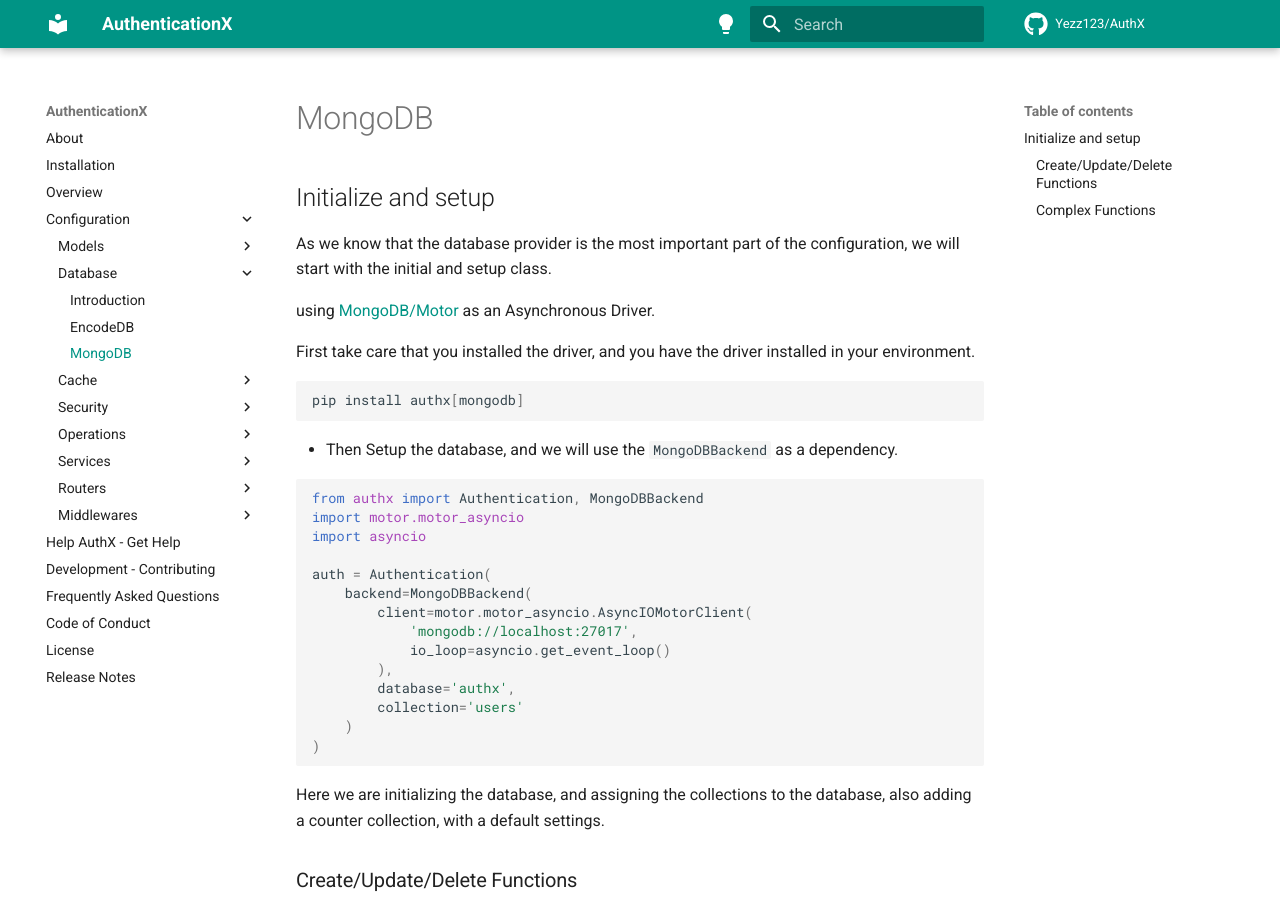
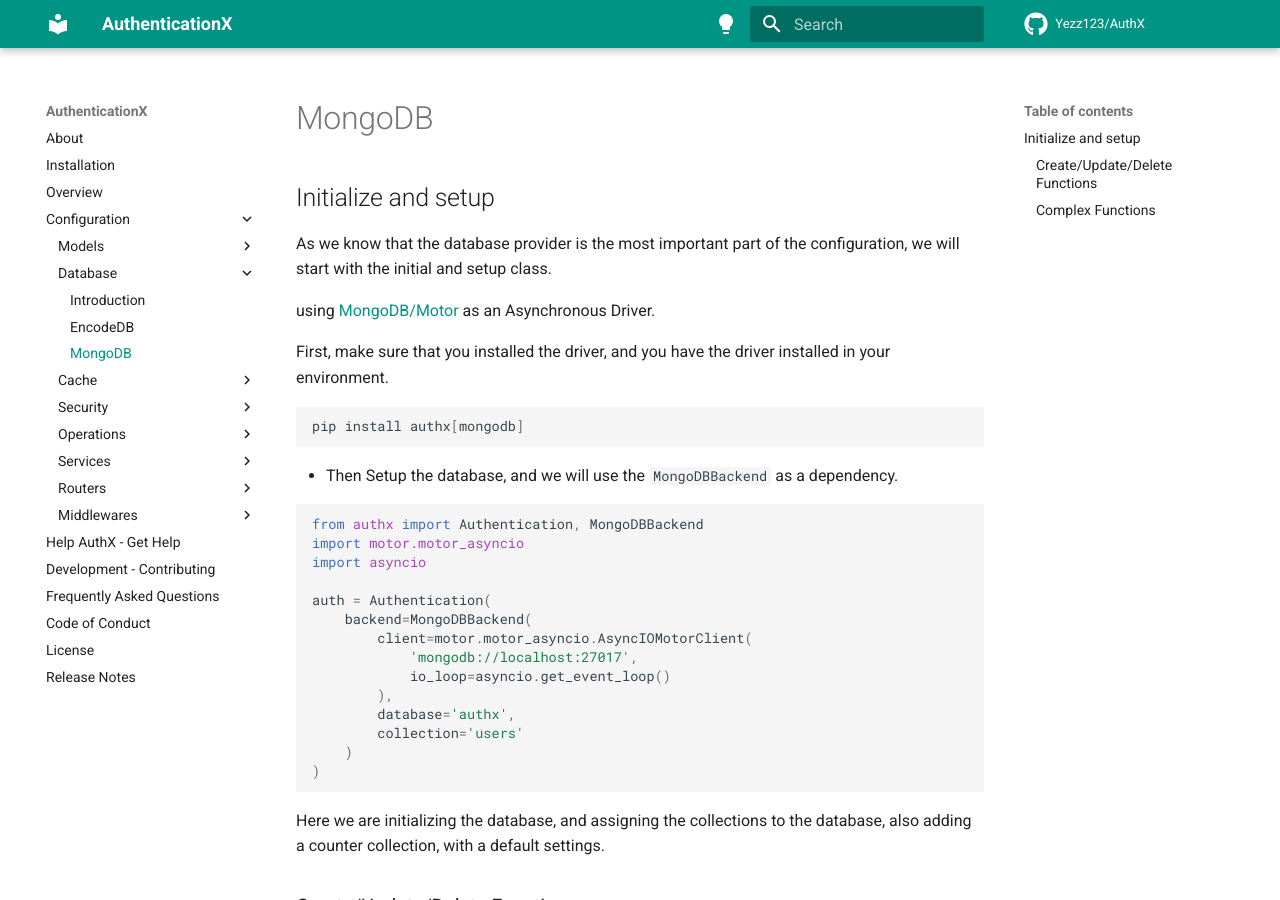
Before and after one commit to yezz123/authx, an MkDocs documentation site: the page built from docs/configuration/database/mongodb.md, in a window 1280 px wide and 900 px high. Built offline with MkDocs 1.6.1 and Material for MkDocs 9.7.7, drawn with Linux system fonts in a browser that asks for light colours; comment, search, counter and statistics services are not loaded.

Commit message:
Update docs/configuration/database/mongodb.md
Co-authored-by: Abderrahim SOUBAI-ELIDRISI <gx.coder@gmail.com>

````diff
--- a/docs/configuration/database/mongodb.md
+++ b/docs/configuration/database/mongodb.md
@@ -6,7 +6,7 @@
 
 using [MongoDB/Motor](https://motor.readthedocs.io/en/stable/) as an Asynchronous Driver.
 
-First take care that you installed the driver, and you have the driver installed in your environment.
+First, make sure that you installed the driver, and you have the driver installed in your environment.
 
 ```shell
 pip install authx[mongodb]
````
